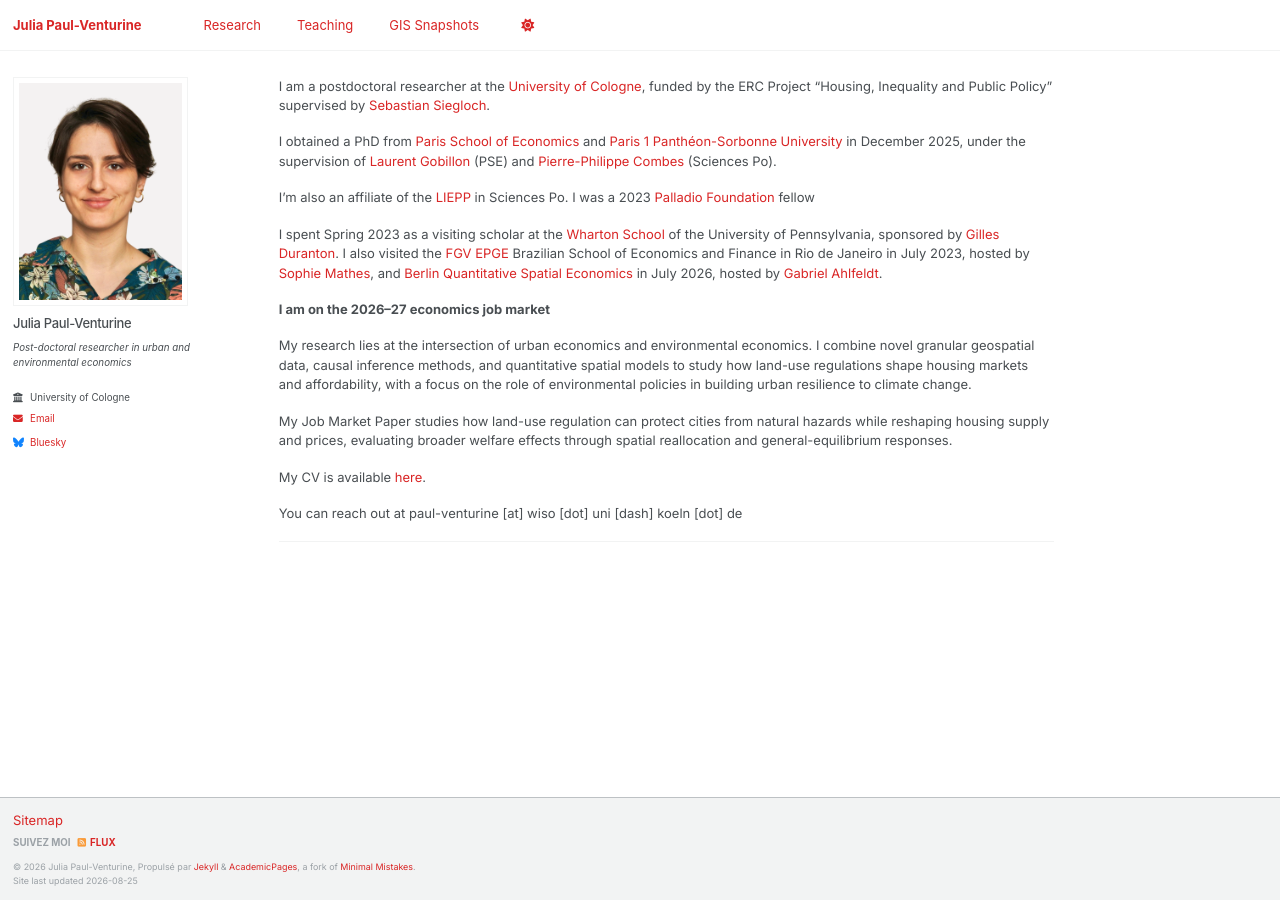
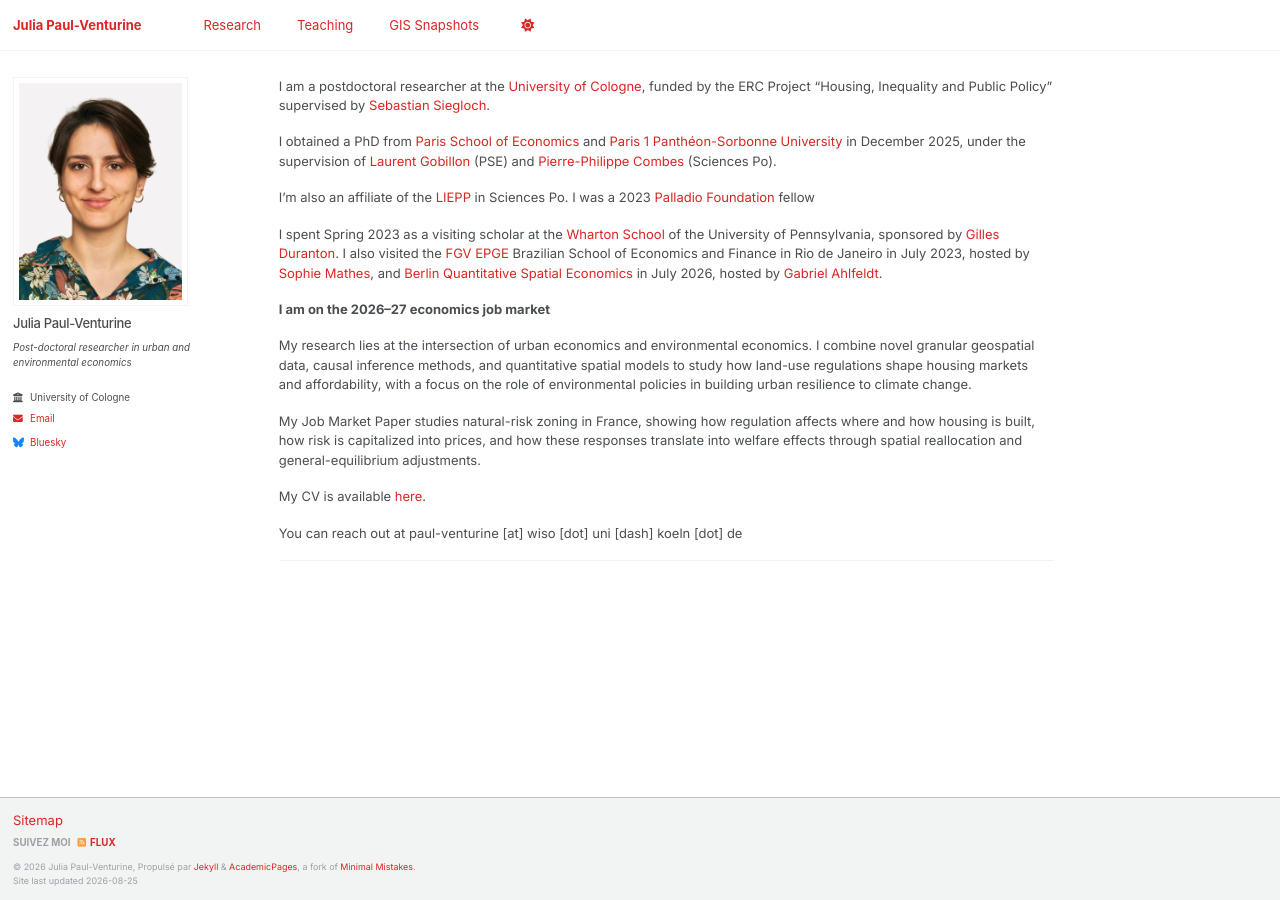
Before and after one commit to julia-paulventurine/julia-paulventurine.github.io, a Jekyll site: the page built from _pages/about.md, in a window 1280 px wide. Built offline with Jekyll 4.4.1, drawn with Linux system fonts in a browser that asks for light colours; a script that is not in the unit is left out.

Commit message:
Update about.md

```diff
--- a/_pages/about.md
+++ b/_pages/about.md
@@ -25,7 +25,7 @@ I spent Spring 2023 as a visiting scholar at the [Wharton School](https://www.wh
 
 My research lies at the intersection of urban economics and environmental economics. I combine novel granular geospatial data, causal inference methods, and quantitative spatial models to study how land-use regulations shape housing markets and affordability, with a focus on the role of environmental policies in building urban resilience to climate change.
 
-My Job Market Paper studies how land-use regulation can protect cities from natural hazards while reshaping housing supply and prices, evaluating broader welfare effects through spatial reallocation and general-equilibrium responses.
+My Job Market Paper studies natural-risk zoning in France, showing how regulation affects where and how housing is built, how risk is capitalized into prices, and how these responses translate into welfare effects through spatial reallocation and general-equilibrium adjustments.
 
 My CV is available [here](https://www.dropbox.com/scl/fi/vo3fcrx3p1ill60n45c6r/CV_JPV___Current.pdf?rlkey=cuqjnfhq61qjnfoodyw1a0zti&st=m2ru3moz&dl=0){:target="_blank"}.
 
```
